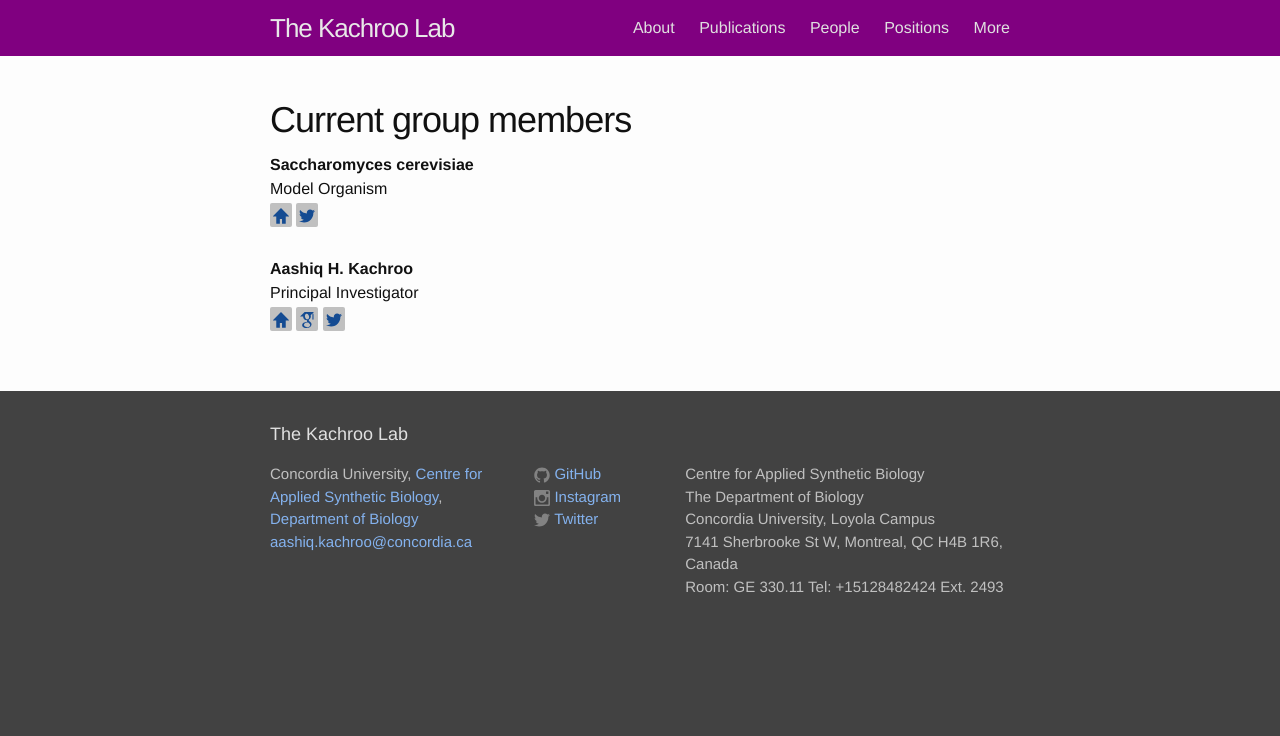
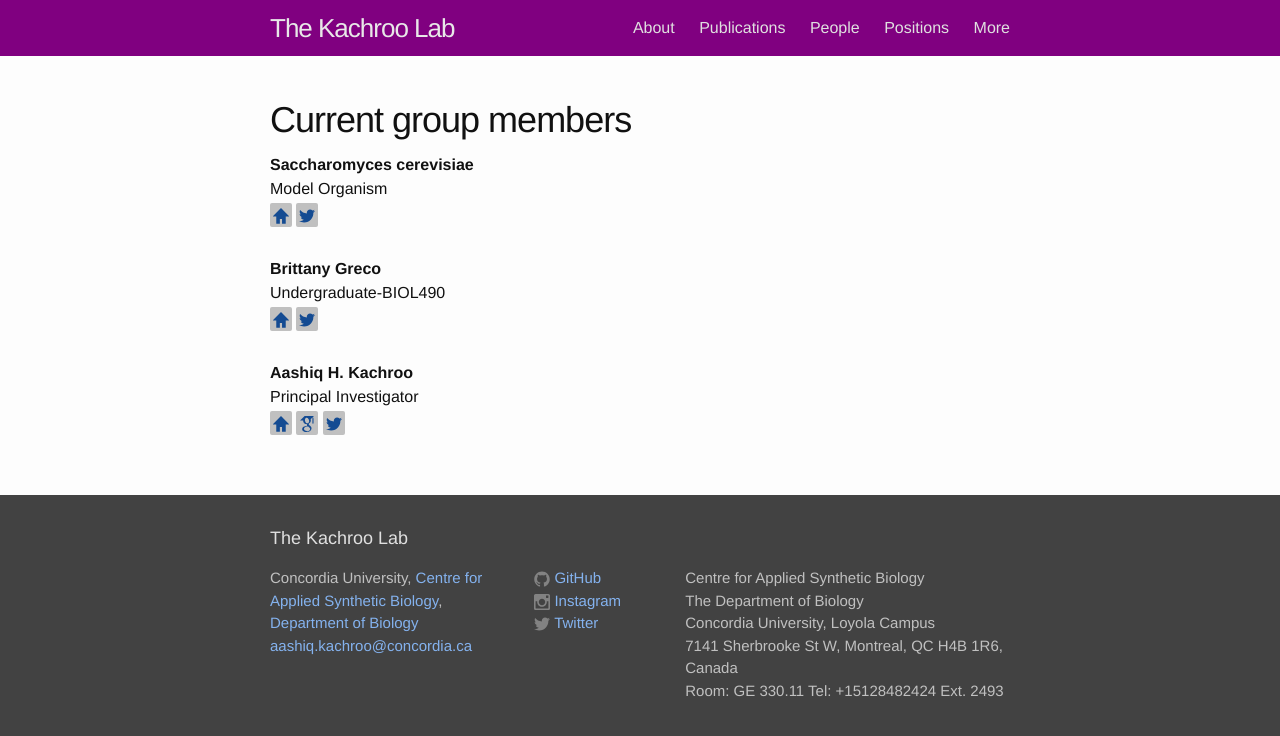
Before and after one commit to kachroolab/kachroolab, a Jekyll site: the page built from people.html, in a window 1280 px wide and 900 px high, scrolled down 908 px. Shown: the top 736 px of the window. Built offline with Jekyll 4.4.1, drawn with Linux system fonts in a browser that asks for light colours.

Commit message:
new people

```diff
--- a/_data/current_members.yml
+++ b/_data/current_members.yml
@@ -3,6 +3,10 @@
   url: "http://www.yeastgenome.org"
   twitter: "yeastgenome"
 
+- name: Brittany Greco
+  role: Undergraduate-BIOL490
+  url: "https://www.linkedin.com/in/brittany-greco-243164133/"
+  twitter: "@brittgee18"
 
 - name: Aashiq H. Kachroo
   role: Principal Investigator
```
